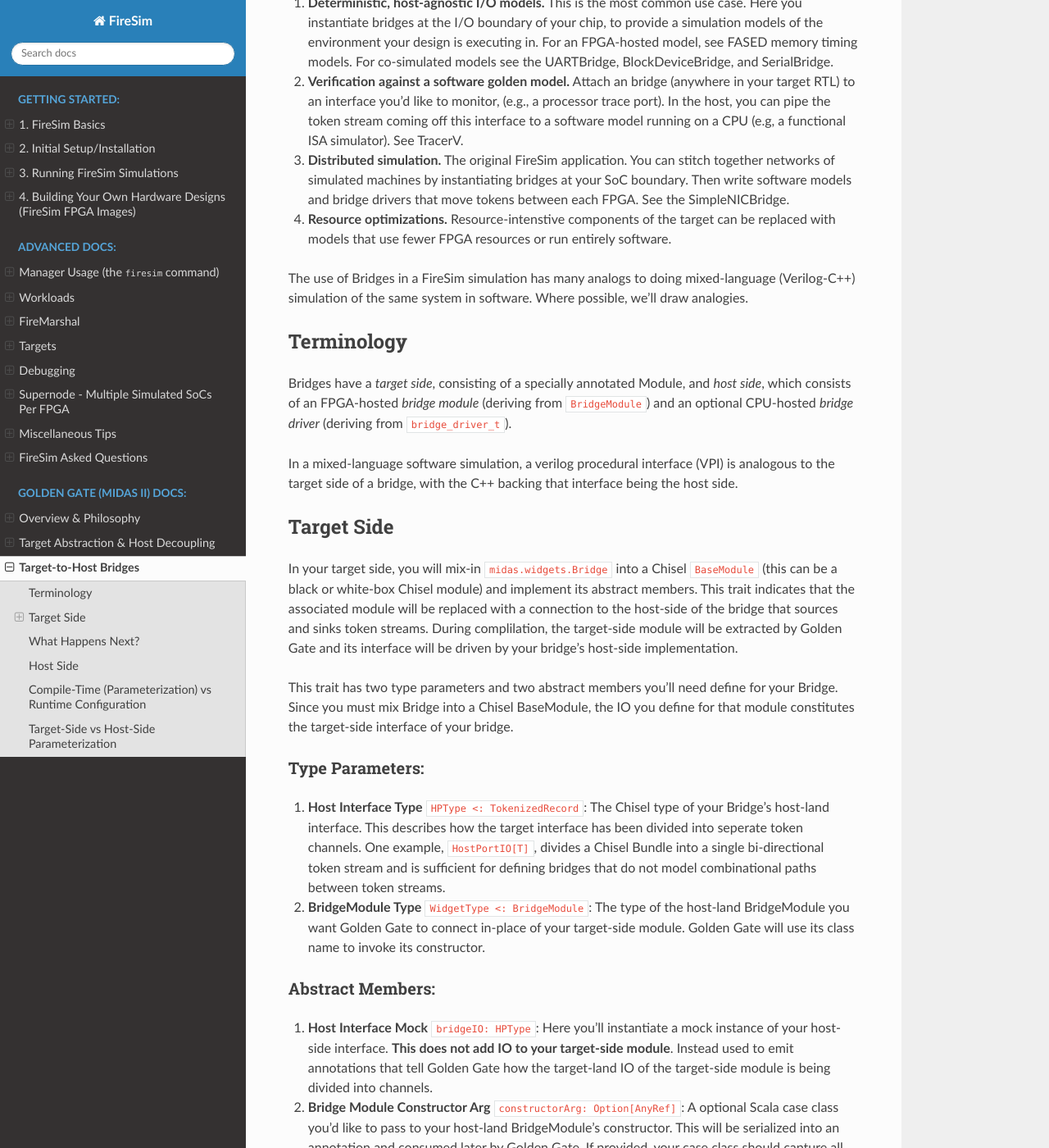
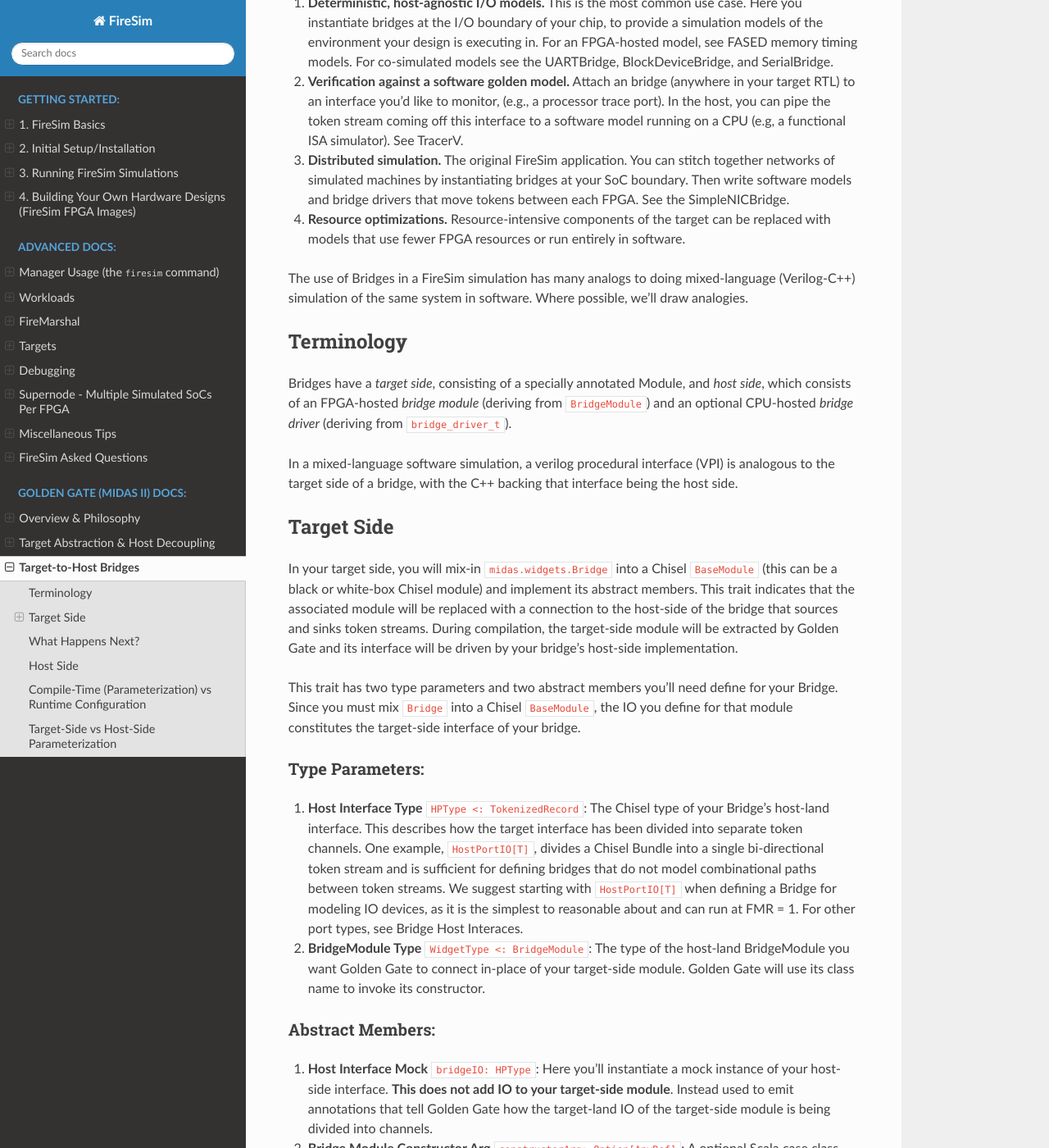
Before and after one commit to firesim/firesim, a Sphinx documentation site: the page built from docs/Golden-Gate/Bridges.rst, in a window 1280 px wide and 1400 px high, scrolled down 312 px. Shown: the whole window at 82% size. Built offline with Sphinx 7.4.7 and the Read the Docs theme 2.0.0, drawn with Linux system fonts in a browser that asks for light colours.

Commit message:
Address some of alons comments

```diff
--- a/docs/Golden-Gate/Bridges.rst
+++ b/docs/Golden-Gate/Bridges.rst
@@ -24,8 +24,8 @@
    SoC boundary. Then write software models and bridge drivers that move
    tokens between each FPGA. See the SimpleNICBridge.
 
-#. **Resource optimizations.** Resource-intenstive components of the target can
-   be replaced with models that use fewer FPGA resources or run entirely
+#. **Resource optimizations.** Resource-intensive components of the target can
+   be replaced with models that use fewer FPGA resources or run entirely in
    software.
 
 
@@ -51,11 +51,11 @@
 ``BaseModule`` (this can be a black or white-box Chisel module) and implement
 its abstract members. This trait indicates that the associated module will be
 replaced with a connection to the host-side of the bridge that sources and
-sinks token streams. During complilation, the target-side module will be extracted by Golden Gate and
+sinks token streams. During compilation, the target-side module will be extracted by Golden Gate and
 its interface will be driven by your bridge's host-side implementation.
 
 This trait has two type parameters and two abstract members you'll need define
-for your Bridge. Since you must mix Bridge into a Chisel BaseModule, the IO you
+for your Bridge. Since you must mix ``Bridge`` into a Chisel ``BaseModule``, the IO you
 define for that module constitutes the target-side interface of your bridge.
 
 Type Parameters:
@@ -63,10 +63,11 @@
 
 #. **Host Interface Type** ``HPType <: TokenizedRecord``: The Chisel type of your Bridge's
    host-land interface. This describes how the target interface has been
-   divided into seperate token channels. One example, ``HostPortIO[T]``, divides a
+   divided into separate token channels. One example, ``HostPortIO[T]``, divides a
    Chisel Bundle into a single bi-directional token stream and is sufficient
    for defining bridges that do not model combinational paths between token
-   streams.
+   streams. We suggest starting with ``HostPortIO[T]`` when defining a Bridge for modeling IO devices, as it is the simplest
+   to reasonable about and can run at FMR = 1. For other port types, see Bridge Host Interaces.
 
 #. **BridgeModule Type** ``WidgetType <: BridgeModule``: The type of the
    host-land BridgeModule you want Golden Gate to connect in-place of your target-side module.
```
